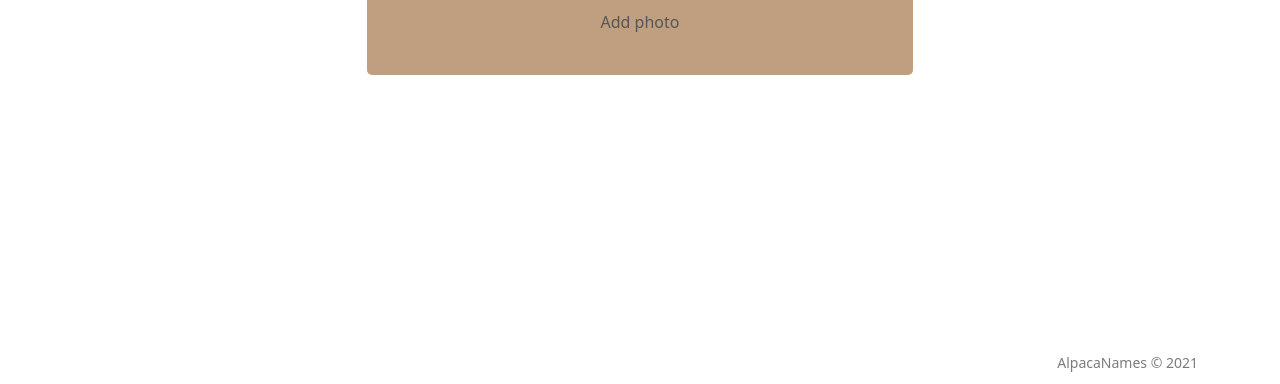
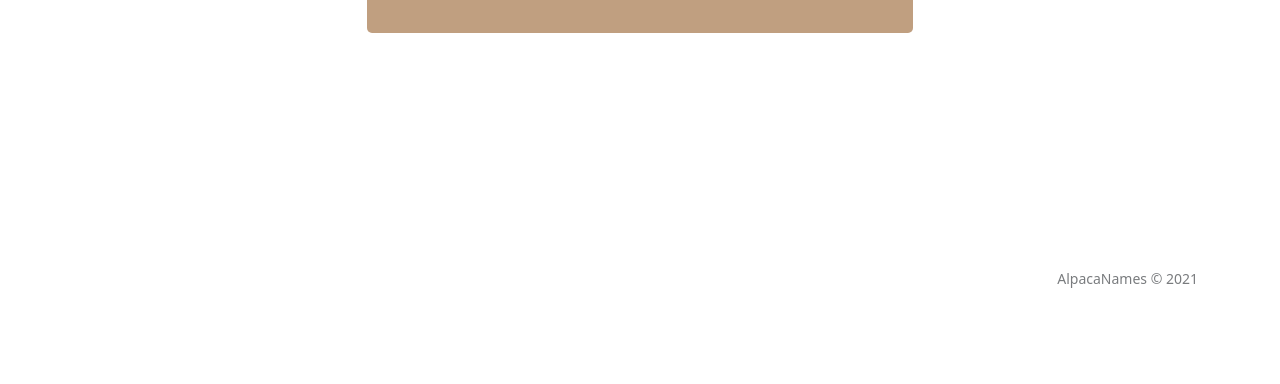
Before and after one commit to MarinaMeleshko/AlpacaNames, a React app in the folder alpaca-names/: page / in a window 1280 px wide. Shown: the part 500-884 px from the top of the page. After the commit the page ends 800 px from the top, so only its background shows below. Built offline with nearby package versions, Linux system fonts and the light colour scheme.

Commit message:
Updated css and some npm packages

```diff
--- a/alpaca-names/src/components/Common/AlpacaNamesApp.js
+++ b/alpaca-names/src/components/Common/AlpacaNamesApp.js
@@ -13,7 +13,7 @@ export default function AlpacaNamesApp(props){
         <div>
             <NavigationBar></NavigationBar>
             <Container className="AlpacaNames-main-container">
-                <Row className="justify-content-center">
+                <Row className="justify-content-center content">
                     <Col xs={11} md={6}>
                         <Switch>
                             <Route path="/photos">
@@ -25,8 +25,8 @@ export default function AlpacaNamesApp(props){
                         </Switch>
                     </Col>
                 </Row>
+                <Footer className="footer"></Footer>
             </Container>
-            <Footer></Footer>
         </div>
     );
 }
--- a/alpaca-names/src/components/Common/Footer.js
+++ b/alpaca-names/src/components/Common/Footer.js
@@ -4,10 +4,8 @@ import Row from 'react-bootstrap/Row';
 
 export default function Footer(props){
     return(
-        <Container>
             <Row className="justify-content-end">
                 <footer><small>AlpacaNames &copy; 2021</small></footer>
             </Row>
-        </Container>
     );
 }
--- a/alpaca-names/src/index.css
+++ b/alpaca-names/src/index.css
@@ -52,16 +52,23 @@ footer {
     width: 30px;
 }
 
-
-
-
 .AlpacaNames-main-container {
-    height: -webkit-fill-available;
+    display: flex;
+    flex-direction: column;
+    min-height: calc(100% - 50px)!important;
 }
 
 .AlpacaNames-main-container>.row {
     height: 100%;
     align-items: center;
+}
+
+.AlpacaNames-main-container>.content {
+    flex: 1 0 auto;
+}
+
+.AlpacaNames-main-container>.footer {
+    flex: 0 0 auto;
 }
 
 .AlpacaNames-button {
```
Also changed, not shown: 2 other files.
